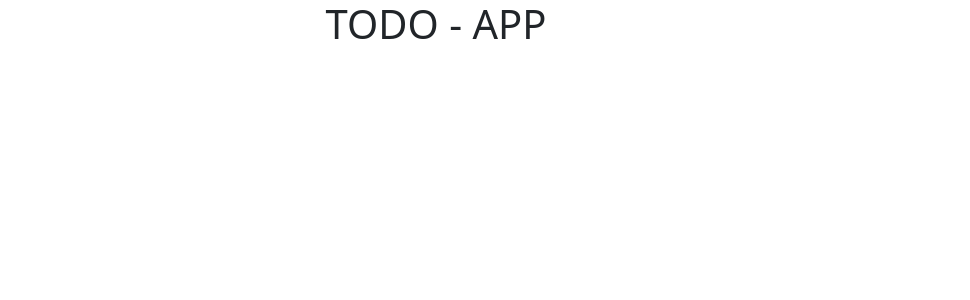
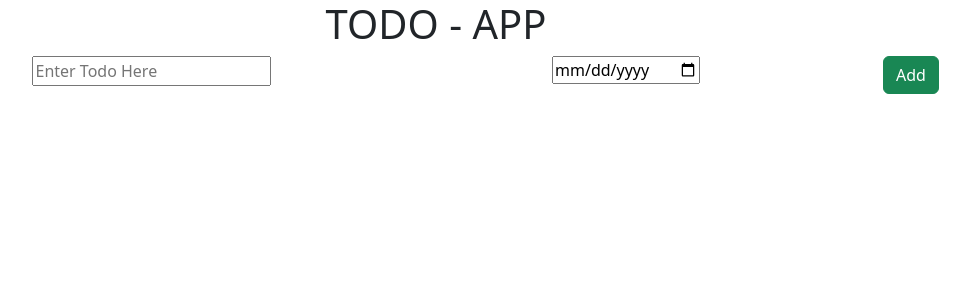
Before and after one commit to AmanKumarWeb19/React-Class, a React (Vite) app in the folder Projects/todo-project/: page / in a window 1280 px wide. Shown: the top 300 px of the page, without its empty margins (204-1174 px from the left). Built offline with nearby package versions, Linux system fonts and the light colour scheme.

Commit message:
add todo structure

```diff
--- a/Projects/todo-project/src/App.jsx
+++ b/Projects/todo-project/src/App.jsx
@@ -2,6 +2,21 @@ function App() {
   return (
     <center className="todo-container">
       <h1>TODO - APP</h1>
+      <div className="container text-center">
+        <div className="row">
+          <div className="col-6">
+            <input type="text" placeholder="Enter Todo Here" />
+          </div>
+          <div className="col-4">
+            <input type="date" />
+          </div>
+          <div className="col-2">
+            <button type="button" className="btn btn-success">
+              Add
+            </button>
+          </div>
+        </div>
+      </div>
     </center>
   );
 }
```
